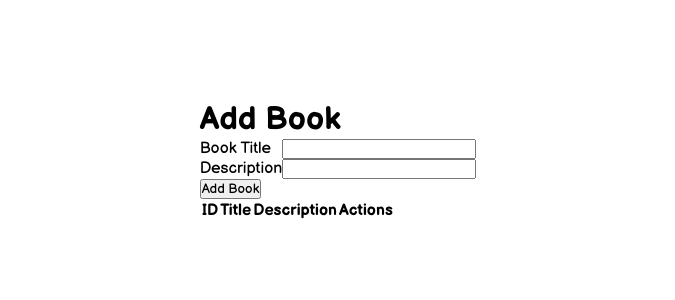
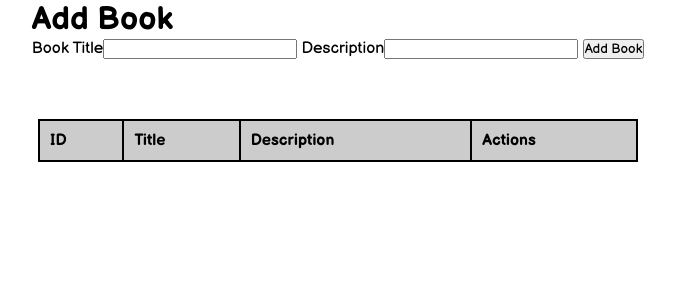
Before and after one commit to ahmadlatif1/Axsos, a Django app: page / in a window 1280 px wide. Shown: the top 300 px of the page, without its empty margins (302-977 px from the left). Run offline with Django 5.2, Linux system fonts and the light colour scheme; lists and menus that the app fills with data are empty.

Commit message:
userstemplate

```diff
--- /dev/null
+++ b/Python_stack/Django/Django_ORM/usersshell/users_app/static/style.css
@@ -0,0 +1,39 @@
+* {
+    margin: 0;
+    padding: 0;
+    box-sizing: border-box;
+    font-family: "Balsamiq Sans";
+}
+
+body{
+    display: flex;
+    flex-direction: column;
+}
+
+.container{
+    display: flex;
+    flex-direction: column;
+    justify-content: space-around;
+    align-items: center;
+    gap:40px
+}
+
+table{
+    border-collapse: collapse;
+    margin: 20px auto;
+    border: 2px solid black;
+    min-width: 600px;
+}
+th{
+    border: 2px solid black;
+    background-color: #ccc;
+    padding: 10px;
+    text-align: left;
+}
+
+td{
+
+    border:2px solid black;
+    padding:5px
+
+}
--- a/Python_stack/Django/Django_ORM/usersshell/users_app/urls.py
+++ b/Python_stack/Django/Django_ORM/usersshell/users_app/urls.py
@@ -3,4 +3,5 @@ from . import views
 
 urlpatterns = [
     path('', views.index),
+    path('create/', views.create_user),
 ]
--- a/Python_stack/Django/Django_ORM/usersshell/users_app/views.py
+++ b/Python_stack/Django/Django_ORM/usersshell/users_app/views.py
@@ -1,5 +1,19 @@
-from django.shortcuts import render
+from django.shortcuts import redirect, render
+from users_app.models import *
 
-# Create your views here.
 def index(request):
-    return render(request,"index.html")
+
+
+    users = User.objects.all()
+    return render(request,"index.html", {'users': users})
+
+
+def create_user(request):
+    if request.method == 'POST':
+        first_name = request.POST.get('first_name')
+        last_name = request.POST.get('last_name')
+        email = request.POST.get('email_address')
+        age = request.POST.get('age')
+        user = User.objects.create(first_name=first_name, last_name=last_name, email_address=email, age=age)
+        user.save()
+    return redirect('/')
```
Also changed, not shown: Python_stack/Django/Django_ORM/usersshell/users_app/templates/index.html (+42 -1 lines).
